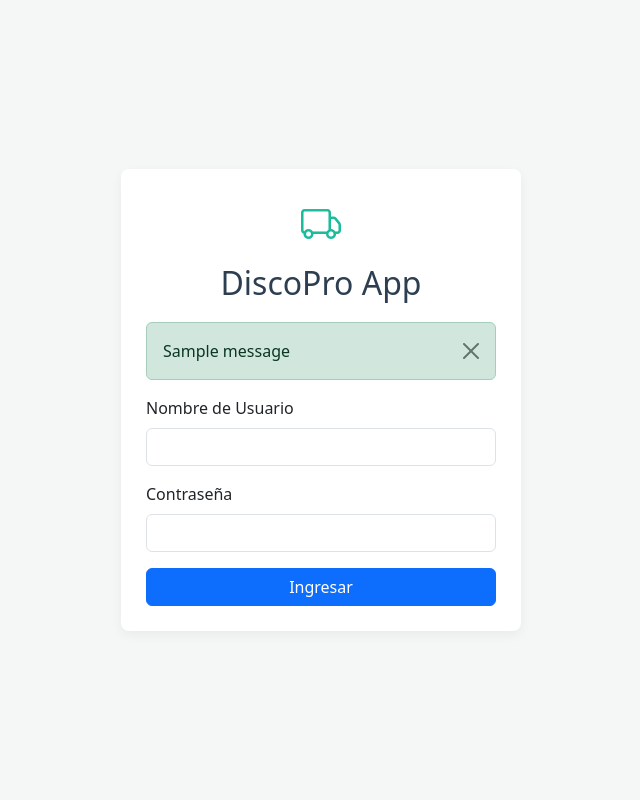
After one commit to jlagosz/Proyecto_integrado, a Django app: page /login/ in a window 1280 px wide. The commit adds this page. Shown: the whole page, without its empty margins (319-959 px from the left). Run offline with Django 5.2, Linux system fonts and the light colour scheme; tables that the repository leaves empty hold one stand-in row (values such as "Sample post"); one stand-in notice (Sample message) is shown.

Commit message:
Se agrega la vista login y restringe las vistas para los usuarios

```diff
--- a/Templates/discopro/base.html
+++ b/Templates/discopro/base.html
@@ -56,6 +56,11 @@
                     <i class="bi bi-exclamation-triangle-fill"></i> Incidencias
                 </a>
             </li>
+            <li class="nav-item" style="margin-top: 20px; border-top: 1px solid #465a70; padding-top: 10px;">
+                <a class="nav-link" href="{% url 'logout' %}">
+                    <i class="bi bi-box-arrow-left"></i> Cerrar Sesión
+                </a>
+            </li>
         </ul>
     </div>
 
--- /dev/null
+++ b/Templates/discopro/login.html
@@ -0,0 +1,58 @@
+{% load static %}
+<!DOCTYPE html>
+<html lang="es">
+<head>
+    <meta charset="UTF-8">
+    <meta name="viewport" content="width=device-width, initial-scale=1.0">
+    <title>Iniciar Sesión - DiscoPro</title>
+    <link href="https://cdn.jsdelivr.net/npm/bootstrap@5.3.3/dist/css/bootstrap.min.css" rel="stylesheet">
+    <link rel="stylesheet" href="https://cdn.jsdelivr.net/npm/bootstrap-icons@1.11.3/font/bootstrap-icons.min.css">
+
+    <link rel="stylesheet" href="{% static 'discopro/css/login_styles.css' %}">
+</head>
+<body class="login-body">
+
+    <div class="login-card">
+
+        <div class="login-header">
+            <i class="bi bi-truck"></i>
+            <h2>DiscoPro App</h2>
+        </div>
+
+        {% if messages %}
+            {% for message in messages %}
+                <div class="alert {% if message.tags %}alert-{{ message.tags }}{% else %}alert-info{% endif %} alert-dismissible fade show" role="alert">
+                    {{ message }}
+                    <button type="button" class="btn-close" data-bs-dismiss="alert" aria-label="Close"></button>
+                </div>
+            {% endfor %}
+        {% endif %}
+
+        {% if form.non_field_errors %}
+            <div class="alert alert-danger">
+                {{ form.non_field_errors }}
+            </div>
+        {% endif %}
+
+        <form method="post">
+            {% csrf_token %}
+
+            <div class="mb-3">
+                <label for="{{ form.nombreUsuario.id_for_label }}" class="form-label">{{ form.nombreUsuario.label }}</label>
+                {{ form.nombreUsuario.as_widget }}
+                {{ form.nombreUsuario.errors }}
+            </div>
+
+            <div class="mb-3">
+                <label for="{{ form.contrasena.id_for_label }}" class="form-label">{{ form.contrasena.label }}</label>
+                {{ form.contrasena.as_widget }}
+                {{ form.contrasena.errors }}
+            </div>
+
+            <button type="submit" class="btn btn-primary w-100">Ingresar</button>
+        </form>
+    </div>
+
+    <script src="https://cdn.jsdelivr.net/npm/bootstrap@5.3.3/dist/js/bootstrap.bundle.min.js"></script>
+</body>
+</html>
--- a/discopro/forms.py
+++ b/discopro/forms.py
@@ -199,3 +199,15 @@ class UsuarioForm(forms.ModelForm):
         if commit:
             usuario.save()
         return usuario
+
+
+class LoginForm(forms.Form):
+    nombreUsuario = forms.CharField(
+        label="Nombre de Usuario",
+        max_length=100,
+        widget=forms.TextInput(attrs={'class': 'form-control', 'autocomplete': 'username'})
+    )
+    contrasena = forms.CharField(
+        label="Contraseña",
+        widget=forms.PasswordInput(attrs={'class': 'form-control', 'autocomplete': 'current-password'})
+    )
--- a/discopro/views.py
+++ b/discopro/views.py
@@ -2,8 +2,11 @@ from django.utils import timezone
 from django.db.models import Q, Subquery, OuterRef
 from django.urls import reverse_lazy
 from django.views.generic import ListView, DetailView, CreateView, UpdateView, DeleteView
-from django.shortcuts import render, get_object_or_404
+from django.shortcuts import render, get_object_or_404, redirect
 from django import forms
+from django.http import HttpRequest
+from django.contrib import messages
+from .forms import LoginForm
 
 # Importamos los modelos
 from .models import (
@@ -18,8 +21,46 @@ from .forms import (
     ContactoEmergenciaForm, TipoMovimientoForm, MovimientoForm, UsuarioForm
 )
 
+# --- SEGURIDAD ---
+class LoginRequiredMixin:
+    """
+    Este Mixin protege las Vistas Basadas en Clases (CBV).
+    Verifica si 'usuario_id' está en la sesión antes de mostrar la página.
+    """
+    def dispatch(self, request, *args, **kwargs):
+        if not request.session.get('usuario_id'):
+            messages.error(request, "Debes iniciar sesión para acceder a esta página.")
+            return redirect('login')
+
+        try:
+            request.usuario = Usuario.objects.get(pk=request.session.get('usuario_id'))
+        except Usuario.DoesNotExist:
+            del request.session['usuario_id']
+            messages.error(request, "Tu sesión ha expirado. Por favor, inicia sesión de nuevo.")
+            return redirect('login')
+
+        return super().dispatch(request, *args, **kwargs)
+
+    def get_context_data(self, **kwargs):
+        context = super().get_context_data(**kwargs)
+        context['usuario_logueado'] = self.request.usuario
+        return context
+
+
 # --- VISTA PRINCIPAL ---
-def index(request):
+def index(request: HttpRequest):
+    usuario_id = request.session.get('usuario_id')
+    if not usuario_id:
+        messages.error(request, "Debes iniciar sesión.")
+        return redirect('login')
+
+    try:
+        usuario = Usuario.objects.get(pk=usuario_id)
+    except Usuario.DoesNotExist:
+        del request.session['usuario_id']
+        messages.error(request, "Tu sesión ha expirado.")
+        return redirect('login')
+
     total_farmacias = Farmacia.objects.count()
     total_motoristas = Motorista.objects.count()
     total_motos = Moto.objects.count()
@@ -27,17 +68,16 @@ def index(request):
     context = {
         'total_farmacias': total_farmacias,
         'total_motoristas': total_motoristas,
-        'total_motos': total_motos
+        'total_motos': total_motos,
+        'usuario_logueado': usuario
     }
     return render(request, "discopro/Main/Index.html", context)
 
 # --- CRUD USUARIOS ---
-
-class UsuarioListView(ListView):
+class UsuarioListView(LoginRequiredMixin, ListView):
     model = Usuario
     template_name = 'discopro/Usuario/usuario_list.html'
     context_object_name = 'usuarios'
-
     def get_queryset(self):
         queryset = super().get_queryset().select_related('rol')
         query = self.request.GET.get('q')
@@ -48,29 +88,27 @@ class UsuarioListView(ListView):
                 Q(rut__icontains=query) |
                 Q(nombreUsuario__icontains=query)
             ).distinct()
-
         return queryset.order_by('nombres')
 
-
-class UsuarioCreateView(CreateView):
+class UsuarioCreateView(LoginRequiredMixin, CreateView):
     model = Usuario
     form_class = UsuarioForm
     template_name = 'discopro/Usuario/usuario_form.html'
     success_url = reverse_lazy('usuario_lista')
 
-class UsuarioUpdateView(UpdateView):
+class UsuarioUpdateView(LoginRequiredMixin, UpdateView):
     model = Usuario
     form_class = UsuarioForm
     template_name = 'discopro/Usuario/usuario_form.html'
     success_url = reverse_lazy('usuario_lista')
 
-class UsuarioDeleteView(DeleteView):
+class UsuarioDeleteView(LoginRequiredMixin, DeleteView):
     model = Usuario
     template_name = 'discopro/confirmar_eliminar.html'
     success_url = reverse_lazy('usuario_lista')
 
 # --- CRUD FARMACIAS ---
-class FarmaciaListView(ListView):
+class FarmaciaListView(LoginRequiredMixin, ListView):
     model = Farmacia
     template_name = 'discopro/Farmacia/Lista.html'
     context_object_name = 'farmacias'
@@ -85,21 +123,25 @@ class FarmaciaListView(ListView):
                 Q(comuna__provincia__nombreProvincia__icontains=query)
             ).distinct()
         return queryset
-class FarmaciaCreateView(CreateView):
+
+class FarmaciaCreateView(LoginRequiredMixin, CreateView):
     model = Farmacia
     form_class = FarmaciaForm
     template_name = 'discopro/Farmacia/agregar_editar.html'
     success_url = reverse_lazy('farmacia_lista')
-class FarmaciaUpdateView(UpdateView):
+
+class FarmaciaUpdateView(LoginRequiredMixin, UpdateView):
     model = Farmacia
     form_class = FarmaciaForm
     template_name = 'discopro/Farmacia/agregar_editar.html'
     success_url = reverse_lazy('farmacia_lista')
-class FarmaciaDeleteView(DeleteView):
+
+class FarmaciaDeleteView(LoginRequiredMixin, DeleteView):
     model = Farmacia
     template_name = 'discopro/confirmar_eliminar.html'
     success_url = reverse_lazy('farmacia_lista')
-class FarmaciaDetailView(DetailView):
+
+class FarmaciaDetailView(LoginRequiredMixin, DetailView):
     model = Farmacia
     template_name = 'discopro/Farmacia/detalle.html'
     context_object_name = 'farmacia'
@@ -111,7 +153,7 @@ class FarmaciaDetailView(DetailView):
         return context
 
 # --- CRUD MOTORISTAS ---
-class MotoristaListView(ListView):
+class MotoristaListView(LoginRequiredMixin, ListView):
     model = Motorista
     template_name = 'discopro/Motorista/ListarMotorista.html'
     context_object_name = 'motoristas'
@@ -131,7 +173,8 @@ class MotoristaListView(ListView):
                 Q(comuna__nombreComuna__icontains=query)
             ).distinct()
         return queryset
-class MotoristaDetailView(DetailView):
+
+class MotoristaDetailView(LoginRequiredMixin, DetailView):
     model = Motorista
     template_name = 'discopro/Motorista/detalleMotorista.html'
     context_object_name = 'motorista'
@@ -146,23 +189,26 @@ class MotoristaDetailView(DetailView):
         ).select_related('moto').order_by('-fechaAsignacion')
         context['contactos'] = motorista.contactos_emergencia.all()
         return context
-class MotoristaCreateView(CreateView):
+
+class MotoristaCreateView(LoginRequiredMixin, CreateView):
     model = Motorista
     form_class = MotoristaForm
     template_name = 'discopro/Motorista/agregar_editar.html'
     success_url = reverse_lazy('motorista_lista')
-class MotoristaUpdateView(UpdateView):
+
+class MotoristaUpdateView(LoginRequiredMixin, UpdateView):
     model = Motorista
     form_class = MotoristaForm
     template_name = 'discopro/Motorista/agregar_editar.html'
     success_url = reverse_lazy('motorista_lista')
-class MotoristaDeleteView(DeleteView):
+
+class MotoristaDeleteView(LoginRequiredMixin, DeleteView):
     model = Motorista
     template_name = 'discopro/confirmar_eliminar.html'
     success_url = reverse_lazy('motorista_lista')
 
 # --- CRUD MOTOS ---
-class MotoListView(ListView):
+class MotoListView(LoginRequiredMixin, ListView):
     model = Moto
     template_name = 'discopro/Moto/ListarMoto.html'
     context_object_name = 'motos'
@@ -181,7 +227,8 @@ class MotoListView(ListView):
                 Q(marca__icontains=query)
             ).distinct()
         return queryset
-class MotoDetailView(DetailView):
+
+class MotoDetailView(LoginRequiredMixin, DetailView):
     model = Moto
     template_name = 'discopro/Moto/detalleMoto.html'
     context_object_name = 'moto'
@@ -192,23 +239,26 @@ class MotoDetailView(DetailView):
             moto=moto
         ).select_related('motorista').order_by('-fechaAsignacion')
         return context
-class MotoCreateView(CreateView):
+
+class MotoCreateView(LoginRequiredMixin, CreateView):
     model = Moto
     form_class = MotoForm
     template_name = 'discopro/Moto/agregar_editar.html'
     success_url = reverse_lazy('moto_lista')
-class MotoUpdateView(UpdateView):
+
+class MotoUpdateView(LoginRequiredMixin, UpdateView):
     model = Moto
     form_class = MotoForm
     template_name = 'discopro/Moto/agregar_editar.html'
     success_url = reverse_lazy('moto_lista')
-class MotoDeleteView(DeleteView):
+
+class MotoDeleteView(LoginRequiredMixin, DeleteView):
     model = Moto
     template_name = 'discopro/confirmar_eliminar.html'
     success_url = reverse_lazy('moto_lista')
 
 # --- VISTAS PARA ASIGNACIONES ---
-class AsignacionFarmaciaCreateView(CreateView):
+class AsignacionFarmaciaCreateView(LoginRequiredMixin, CreateView):
     model = AsignacionFarmacia
     form_class = AsignacionFarmaciaForm
     template_name = 'discopro/Asignaciones/asignar_farmacia.html'
@@ -222,7 +272,8 @@ class AsignacionFarmaciaCreateView(CreateView):
         return super().form_valid(form)
     def get_success_url(self):
         return reverse_lazy('detalle_motorista', kwargs={'pk': self.kwargs['motorista_pk']})
-class AsignacionMotoCreateView(CreateView):
+
+class AsignacionMotoCreateView(LoginRequiredMixin, CreateView):
     model = AsignacionMoto
     form_class = AsignacionMotoForm
     template_name = 'discopro/Asignaciones/asignar_moto.html'
@@ -236,7 +287,8 @@ class AsignacionMotoCreateView(CreateView):
         return super().form_valid(form)
     def get_success_url(self):
         return reverse_lazy('detalle_moto', kwargs={'pk': self.kwargs['moto_pk']})
-class DocumentacionMotoUpdateView(UpdateView):
+
+class DocumentacionMotoUpdateView(LoginRequiredMixin, UpdateView):
     model = DocumentacionMoto
     form_class = DocumentacionMotoForm
     template_name = 'discopro/Moto/gestionar_documentacion.html'
@@ -253,7 +305,8 @@ class DocumentacionMotoUpdateView(UpdateView):
         return context
     def get_success_url(self):
         return reverse_lazy('detalle_moto', kwargs={'pk': self.object.moto_id})
-class MantenimientoCreateView(CreateView):
+
+class MantenimientoCreateView(LoginRequiredMixin, CreateView):
     model = Mantenimiento
     form_class = MantenimientoForm
     template_name = 'discopro/Moto/crear_mantenimiento.html'
@@ -267,7 +320,8 @@ class MantenimientoCreateView(CreateView):
         return super().form_valid(form)
     def get_success_url(self):
         return reverse_lazy('detalle_moto', kwargs={'pk': self.object.moto.pk})
-class ContactoEmergenciaCreateView(CreateView):
+
+class ContactoEmergenciaCreateView(LoginRequiredMixin, CreateView):
     model = ContactoEmergencia
     form_class = ContactoEmergenciaForm
     template_name = 'discopro/Motorista/crear_contacto.html'
@@ -282,17 +336,13 @@ class ContactoEmergenciaCreateView(CreateView):
     def get_success_url(self):
         return reverse_lazy('detalle_motorista', kwargs={'pk': self.kwargs['motorista_pk']})
 
-
-# --- CRUD MOVIMIENTOS  ---
-
-class MovimientoListView(ListView):
+# --- CRUD MOVIMIENTOS ---
+class MovimientoListView(LoginRequiredMixin, ListView):
     model = Movimiento
     template_name = 'discopro/Movimiento/movimiento_list.html'
     context_object_name = 'movimientos'
-
     def get_queryset(self):
-        queryset = Movimiento.objects.filter(movimiento_padre__isnull=True).order_by('-fecha_movimiento')
-
+        queryset = super().get_queryset().filter(movimiento_padre__isnull=True).order_by('-fecha_movimiento')
         query = self.request.GET.get('q')
         if query:
             queryset = queryset.filter(
@@ -302,116 +352,139 @@ class MovimientoListView(ListView):
                 Q(usuario_responsable__nombres__icontains=query) |
                 Q(motorista_asignado__nombres__icontains=query)
             ).distinct()
-
         return queryset
 
-class MovimientoDetailView(DetailView):
+class MovimientoDetailView(LoginRequiredMixin, DetailView):
     model = Movimiento
     template_name = 'discopro/Movimiento/movimiento_detail.html'
     context_object_name = 'movimiento'
-
     def get_context_data(self, **kwargs):
         context = super().get_context_data(**kwargs)
         context['tramos_hijos'] = Movimiento.objects.filter(movimiento_padre=self.object).order_by('fecha_movimiento')
         return context
 
-class MovimientoCreateView(CreateView):
+class MovimientoCreateView(LoginRequiredMixin, CreateView):
     model = Movimiento
     form_class = MovimientoForm
     template_name = 'discopro/Movimiento/movimiento_padre_form.html'
-
     def get_form(self, form_class=None):
         form = super().get_form(form_class)
         form.fields['movimiento_padre'].widget = forms.HiddenInput()
         return form
-
     def get_initial(self):
         initial = super().get_initial()
         initial['movimiento_padre'] = None
         return initial
-
     def get_success_url(self):
         return self.object.get_absolute_url()
 
-
-class MovimientoUpdateView(UpdateView):
+class MovimientoUpdateView(LoginRequiredMixin, UpdateView):
     model = Movimiento
     form_class = MovimientoForm
     template_name = 'discopro/Movimiento/movimiento_padre_form.html'
-
     def get_form(self, form_class=None):
         form = super().get_form(form_class)
-        # Ocultamos el campo 'movimiento_padre'
         form.fields['movimiento_padre'].widget = forms.HiddenInput()
         return form
-
     def get_success_url(self):
         return self.object.get_absolute_url()
 
-class MovimientoDeleteView(DeleteView):
+class MovimientoDeleteView(LoginRequiredMixin, DeleteView):
     model = Movimiento
     template_name = 'discopro/confirmar_eliminar.html'
     success_url = reverse_lazy('movimiento_lista')
 
-# --- TRAMOS ---
-
-class TramoCreateView(CreateView):
+class TramoCreateView(LoginRequiredMixin, CreateView):
     model = Movimiento
     form_class = MovimientoForm
     template_name = 'discopro/Movimiento/tramo_form.html'
-
     def get_movimiento_padre(self):
         return get_object_or_404(Movimiento, pk=self.kwargs['padre_pk'])
-
     def get_form(self, form_class=None):
         form = super().get_form(form_class)
         form.fields['movimiento_padre'].widget = forms.HiddenInput()
         return form
-
     def get_context_data(self, **kwargs):
         context = super().get_context_data(**kwargs)
         context['movimiento_padre'] = self.get_movimiento_padre()
         return context
-
     def get_initial(self):
         initial = super().get_initial()
         padre = self.get_movimiento_padre()
         tramos_previos = Movimiento.objects.filter(movimiento_padre=padre).order_by('fecha_movimiento')
         ultimo_tramo = tramos_previos.last()
-
         initial['movimiento_padre'] = padre
         initial['usuario_responsable'] = padre.usuario_responsable
         initial['motorista_asignado'] = padre.motorista_asignado
         initial['estado'] = 'pendiente'
-
         if ultimo_tramo:
             initial['origen'] = ultimo_tramo.destino
         else:
             initial['origen'] = padre.origen
-
         initial['destino'] = padre.destino
         return initial
-
     def get_success_url(self):
         return reverse_lazy('movimiento_detalle', kwargs={'pk': self.kwargs['padre_pk']})
 
-
-class TramoUpdateView(UpdateView):
+class TramoUpdateView(LoginRequiredMixin, UpdateView):
     model = Movimiento
     form_class = MovimientoForm
     template_name = 'discopro/Movimiento/tramo_form.html'
-
     def get_context_data(self, **kwargs):
         context = super().get_context_data(**kwargs)
         context['movimiento_padre'] = self.object.movimiento_padre
         return context
-
     def get_success_url(self):
         return reverse_lazy('movimiento_detalle', kwargs={'pk': self.object.movimiento_padre.pk})
 
-class TramoDeleteView(DeleteView):
+class TramoDeleteView(LoginRequiredMixin, DeleteView):
     model = Movimiento
     template_name = 'discopro/confirmar_eliminar.html'
-
     def get_success_url(self):
         return reverse_lazy('movimiento_detalle', kwargs={'pk': self.object.movimiento_padre.pk})
+
+
+# --- VISTAS DE LOGIN/LOGOUT ---
+
+def login_view(request: HttpRequest):
+    """
+    Maneja el inicio de sesión del usuario.
+    """
+    if request.session.get('usuario_id'):
+        return redirect('index')
+
+    if request.method == 'POST':
+        form = LoginForm(request.POST)
+        if form.is_valid():
+            nombreUsuario = form.cleaned_data['nombreUsuario']
+            contrasena = form.cleaned_data['contrasena']
+
+            try:
+                usuario = Usuario.objects.get(nombreUsuario=nombreUsuario)
+            except Usuario.DoesNotExist:
+                usuario = None
+
+            if usuario is not None and usuario.check_password(contrasena):
+                request.session['usuario_id'] = usuario.idUsuario
+                request.session['usuario_nombre'] = f"{usuario.nombres} {usuario.apellidos}" # Guardamos el nombre para mostrarlo
+                return redirect('index')
+            else:
+                messages.error(request, 'Nombre de usuario o contraseña incorrectos.')
+    else:
+        form = LoginForm()
+
+    return render(request, 'discopro/login.html', {'form': form})
+
+
+def logout_view(request: HttpRequest):
+    """
+    Limpia la sesión y cierra la sesión del usuario.
+    """
+    try:
+        del request.session['usuario_id']
+        del request.session['usuario_nombre']
+    except KeyError:
+        pass
+
+    messages.success(request, 'Has cerrado sesión exitosamente.')
+    return redirect('login')
--- a/mi_proyecto/urls.py
+++ b/mi_proyecto/urls.py
@@ -6,6 +6,10 @@ from django.conf.urls.static import static
 
 urlpatterns = [
     path('admin/', admin.site.urls),
+
+    # --- VISTA LOGIN ---
+    path('login/', views.login_view, name='login'),
+    path('logout/', views.logout_view, name='logout'),
 
     # --- VISTA PRINCIPAL (DASHBOARD) ---
     path('', views.index, name='index'),
--- /dev/null
+++ b/static/discopro/css/login_styles.css
@@ -0,0 +1,32 @@
+/* Estilos para la página de login */
+
+html,
+.login-body {
+    height: 100%;
+}
+.login-body {
+    display: flex;
+    align-items: center;
+    justify-content: center;
+    background-color: #f4f7f6;
+}
+.login-card {
+    width: 100%;
+    max-width: 400px;
+    padding: 25px;
+    background: #fff;
+    border-radius: 8px;
+    box-shadow: 0 4px 12px rgba(0,0,0,0.05);
+}
+.login-header {
+    text-align: center;
+    margin-bottom: 20px;
+}
+.login-header i {
+    font-size: 2.5rem;
+    color: #1abc9c;
+}
+.login-header h2 {
+    margin-top: 10px;
+    color: #2c3e50;
+}
```
